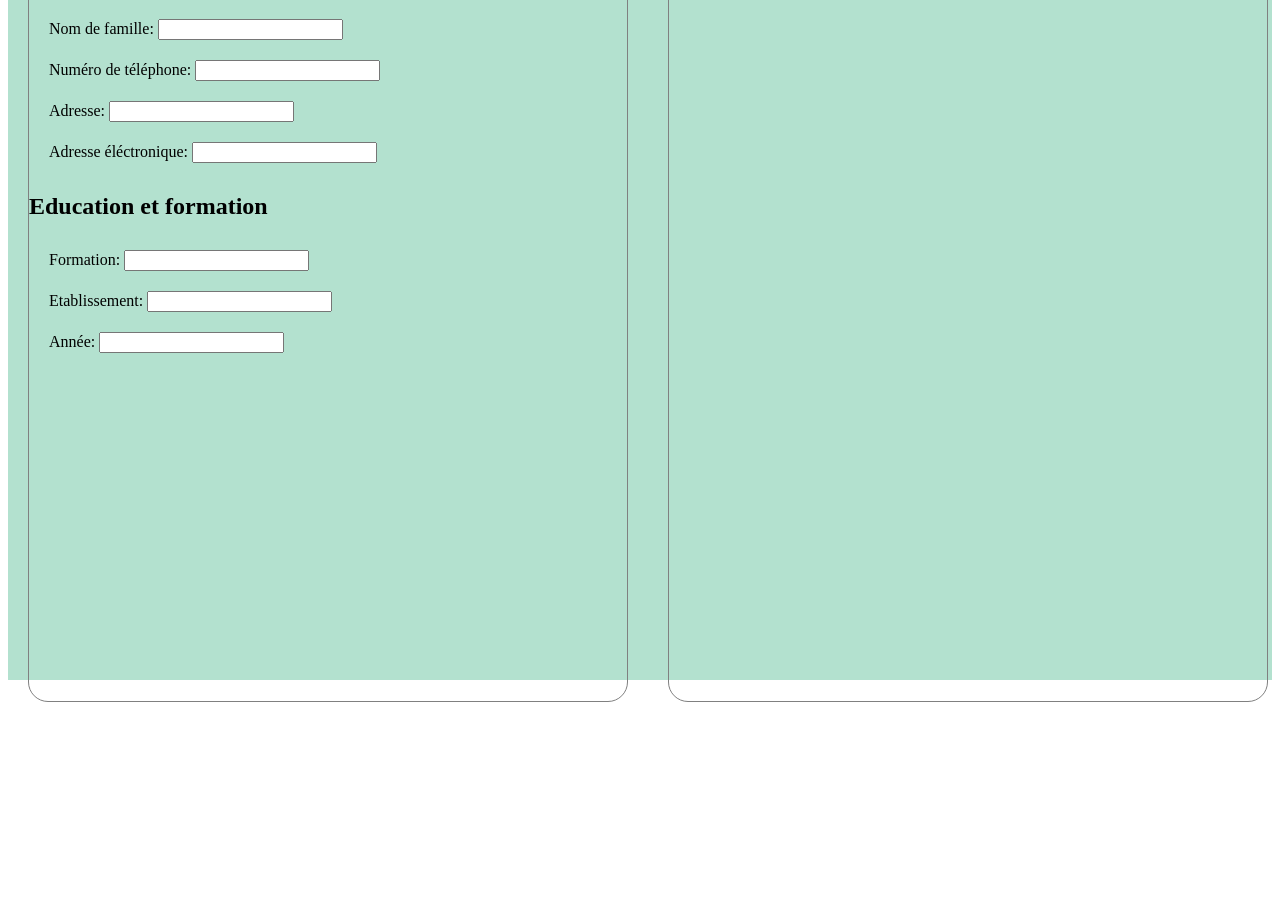
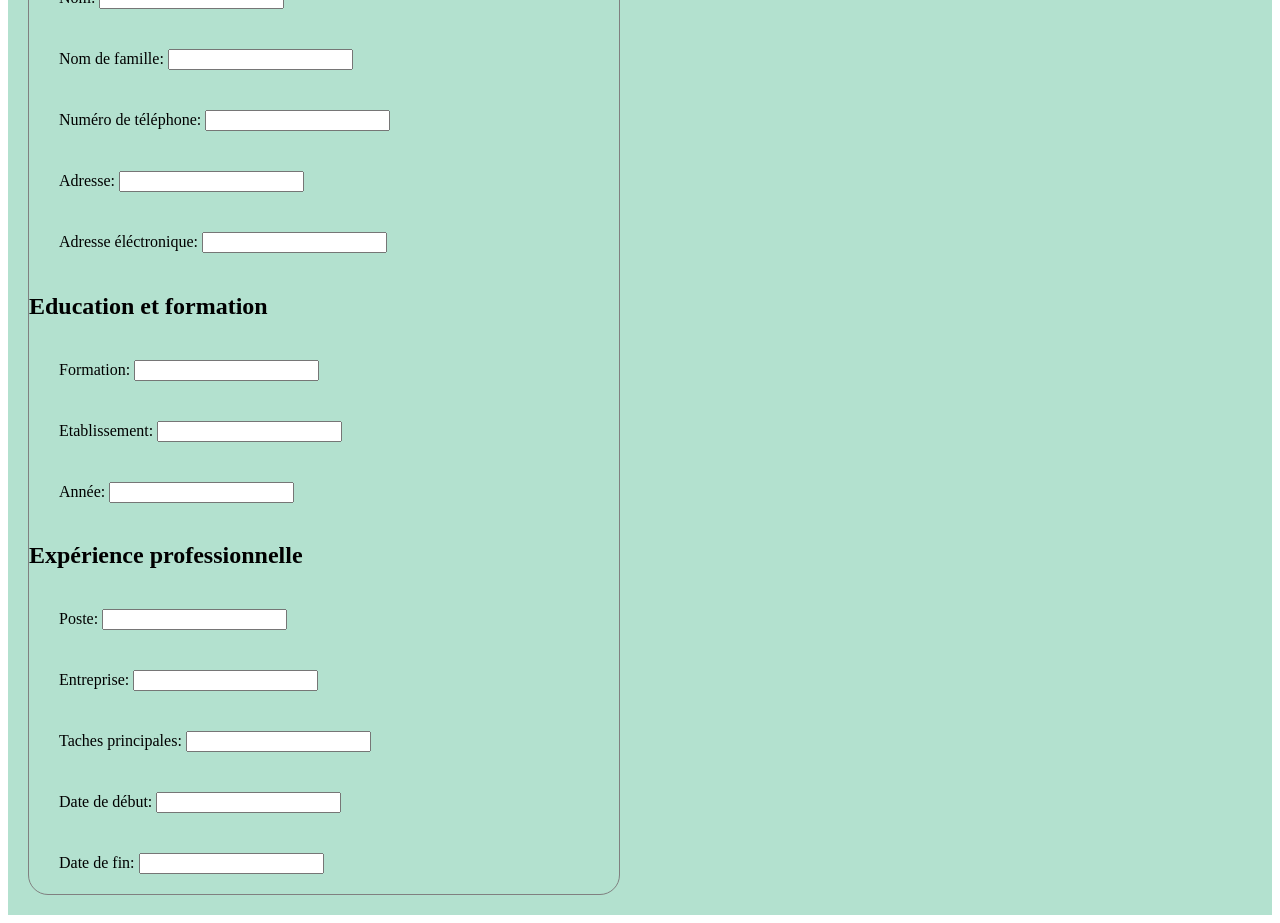
Before and after one commit to Paul-prog44/ReactOdinProject, a React (Vite) app: page / in a window 1280 px wide. Shown: the part 200-1123 px from the top of the page. Before the commit the page ends 902 px from the top, so only its background shows below. Built offline with nearby package versions, Linux system fonts and the light colour scheme.

Commit message:
Add profesional experience

```diff
--- a/src/App.css
+++ b/src/App.css
@@ -1,7 +1,7 @@
 
 .page{
-  width: 100vw;
-  height: 100vh;
+  width: 100%;
+  height: 100%;
   margin:0;
   display:flex
 }
@@ -23,5 +23,5 @@ h1{
 label {
   width: 500px;
   margin-left: 10px;
-  padding: 10px;
+  padding: 20px;
 }
--- a/src/App.jsx
+++ b/src/App.jsx
@@ -2,7 +2,8 @@ import { useState } from 'react'
 import './App.css'
 import Title from './components/Title'
 import GeneralInformation from './components/GeneralInformation'
-import EducationalExperience from './components/EducationalExperience'
+import EducationalExperience from './components/EducationalExperience.jsx'
+import PracticalExperience from './components/PracticalExperience.jsx'
 
 function App() {
   return (
@@ -12,6 +13,7 @@ function App() {
       <div className='parts'>
         <GeneralInformation/>
         <EducationalExperience/>
+        <PracticalExperience/>
       </div>
       <div className='parts'></div>
     </div>
--- /dev/null
+++ b/src/components/PracticalExperience.jsx
@@ -0,0 +1,16 @@
+import Input from "./Input";
+
+function PracticalExperience() {
+    return (
+        <>
+            <h2>Expérience professionnelle</h2>
+            <Input name="positionTitle" label="Poste"/>
+            <Input name="company" label="Entreprise"/>
+            <Input name="tasks" label="Taches principales"/>
+            <Input name="startYear" label="Date de début"/>
+            <Input name="endYear" label="Date de fin"/>
+        </>
+    )
+}
+
+export default PracticalExperience
```
